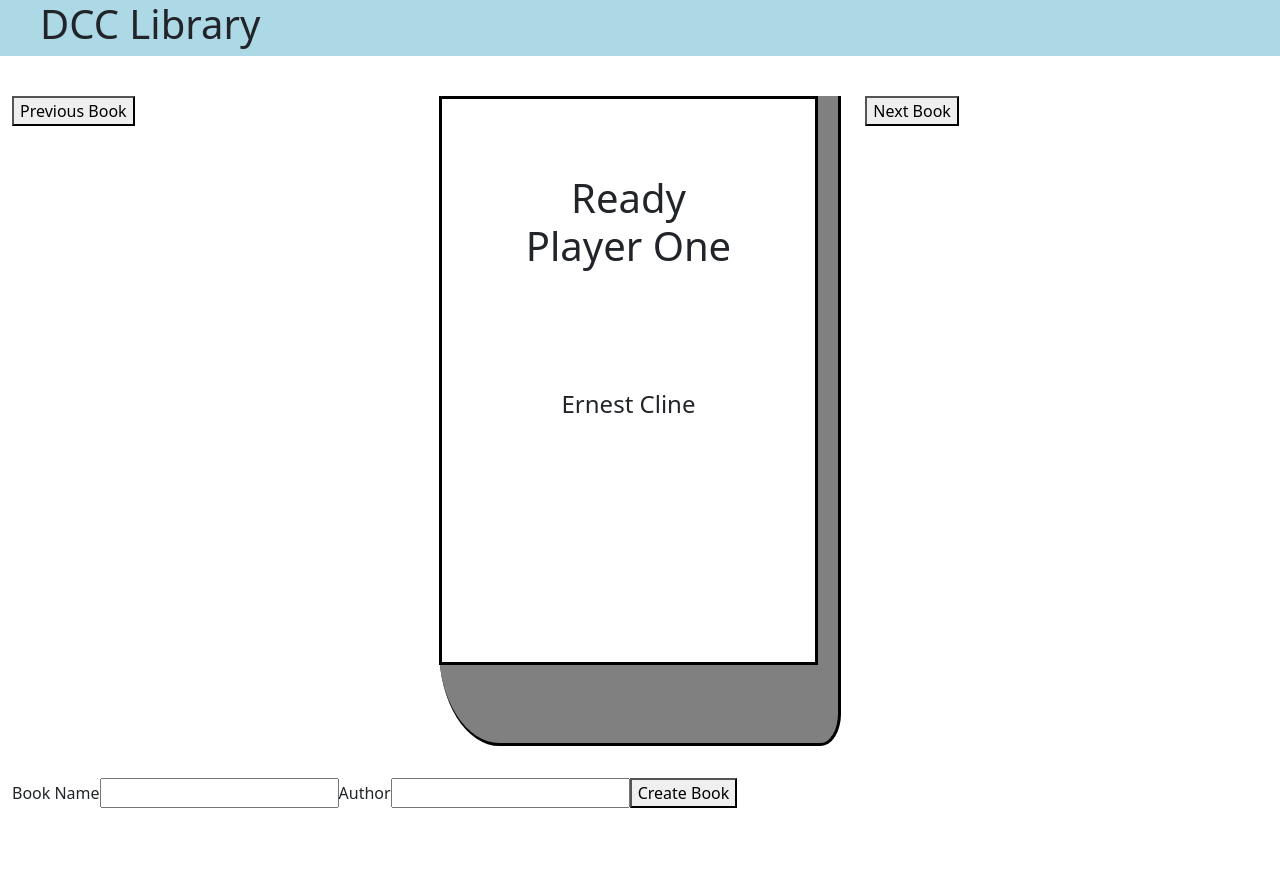
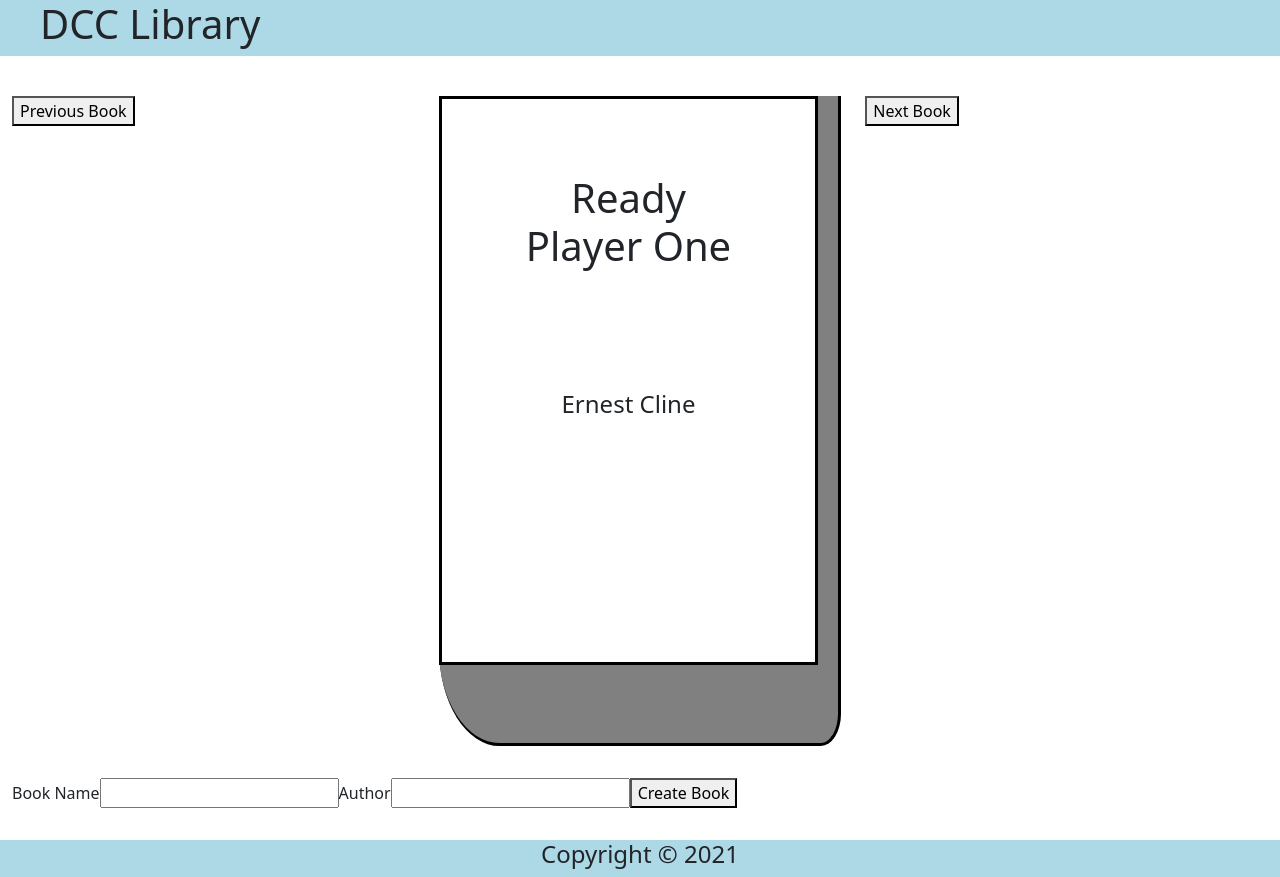
Before and after one commit to craigrmills/DCC_Library, a React (Create React App) app: page / in a window 1280 px wide. Before the commit the page ends 808 px from the top, so only its background shows below. Built offline with nearby package versions, Linux system fonts and the light colour scheme.

Commit message:
Created and Completed the Footer Component

```diff
--- a/src/components/App.jsx
+++ b/src/components/App.jsx
@@ -3,6 +3,7 @@
 import TitleBar from './TitleBar/TitleBar';
 import BookViewer from './BookViewer/BookViewer';
 import BookCreator from './BookCreator/BookCreator';
+import Footer from './Footer/Footer';
 
 class App extends Component {
     constructor(props){
@@ -52,6 +53,7 @@
                 <TitleBar/>
                 <BookViewer book={this.books[this.state.bookNumber]} nextBook={this.goToNextBook} previousBook={this.goToPreviousBook}/>
                 <BookCreator createNewBook={this.createBook}/>
+                <Footer/>
             </div>
         )
     }
--- /dev/null
+++ b/src/components/Footer/Footer.css
@@ -0,0 +1,7 @@
+.footer {
+  background-color: lightblue;
+  width: 100%;
+  box-shadow: 0 50vh 0 50vh lightblue;
+  text-align: center;
+  margin-top: 2em;
+}
--- /dev/null
+++ b/src/components/Footer/Footer.jsx
@@ -0,0 +1,12 @@
+import React from 'react';
+import './Footer.css';
+
+const Footer = () => {
+    return (
+        <footer className="footer">
+            <h4>Copyright © 2021</h4>
+        </footer>
+    );
+}
+
+export default Footer;
```
